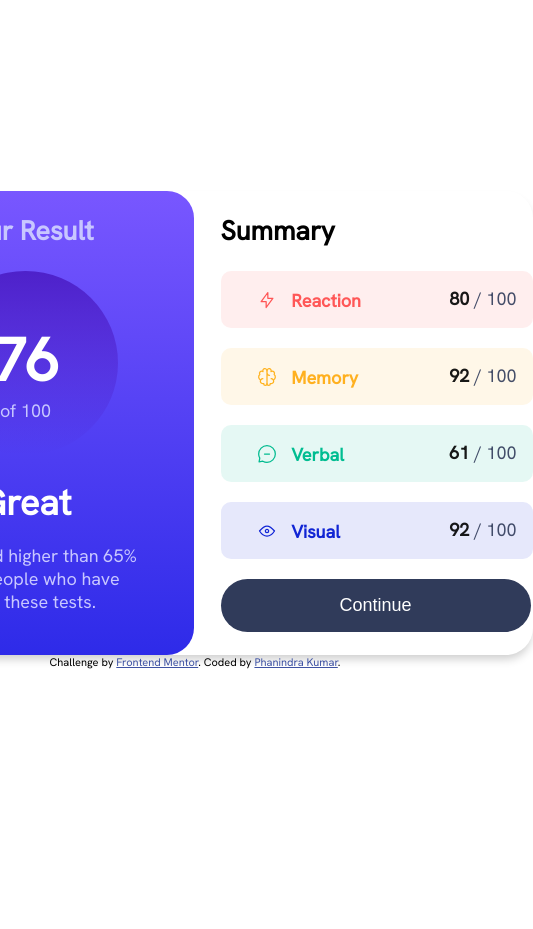
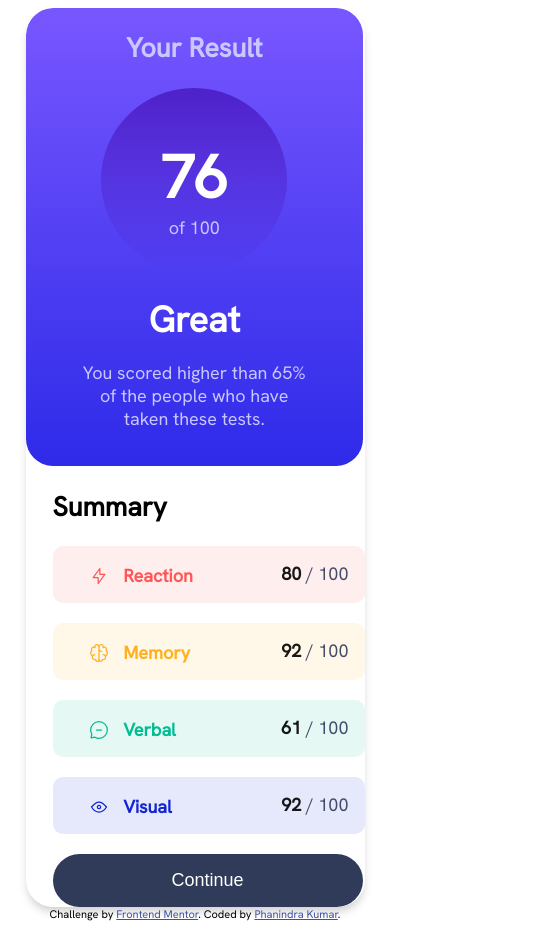
Before and after one commit to phanindra28/results-summary-component-main, a plain HTML site: page index.html in a window 390 px wide. Shown: the whole page, 533 px wide, since content can reach past the window. Before the commit the page ends 860 px from the top, so only its background shows below. Drawn offline with Linux system fonts and the light colour scheme.

Commit message:
Add Media

```diff
--- a/index.html
+++ b/index.html
@@ -12,6 +12,7 @@
   <link href="https://fonts.googleapis.com/css2?family=Hanken+Grotesk" rel="stylesheet">
   <link rel="stylesheet" href="./styles/left.css">
   <link rel="stylesheet" href="./styles/right.css">
+  <link rel="stylesheet" href="./styles/media.css">
 
   <title>Frontend Mentor | Results summary component</title>
 
--- a/styles/left.css
+++ b/styles/left.css
@@ -8,12 +8,12 @@ body {
 
   .box {
     /* border-style: solid; */
+    display: flex;
     box-shadow: 0 6px 10px -2px rgba(0, 0, 0, 0.2);
     border-radius: 1.5em;
     overflow: hidden;
     width: 80vh;
     height: 55vh;
-    display: flex;
   }
 
   .overall {
--- /dev/null
+++ b/styles/media.css
@@ -0,0 +1,9 @@
+@media screen and (max-width: 600px){
+    .box{
+        display: flex;
+        flex-direction: column;
+        width: 100%;
+        height: 100%;
+        overflow: scroll;
+    }
+}
--- a/styles/right.css
+++ b/styles/right.css
@@ -66,3 +66,7 @@
     color: white;
     border-style: none;
   }
+  button:hover{
+    cursor: pointer;
+    background-image: linear-gradient(hsl(252, 100%, 67%), hsl(241, 81%, 54%));
+  }
```
